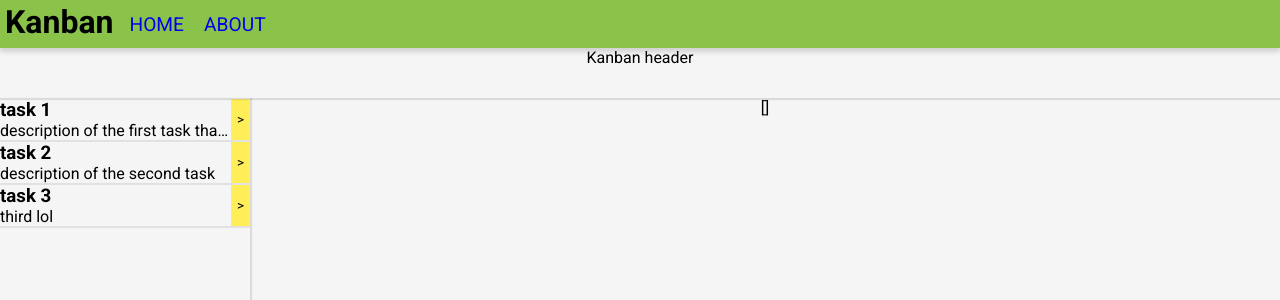
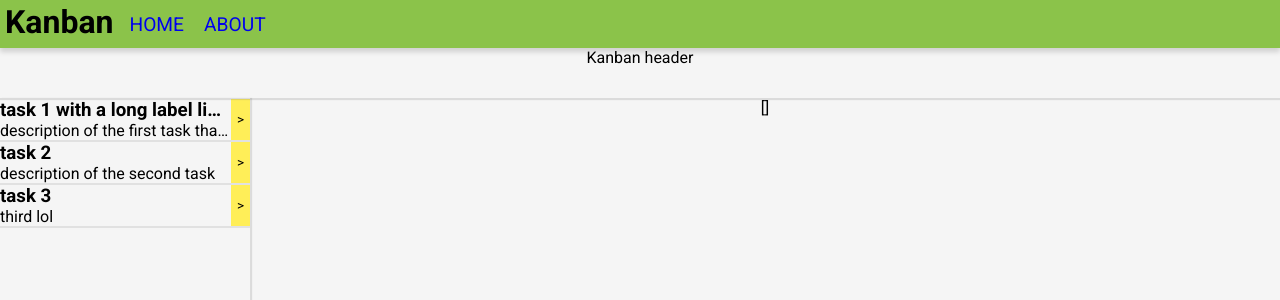
Before and after one commit to houska102/Kanban, a Vue app in the folder kanban-frontend/: page /project/1 in a window 1280 px wide. Shown: the top 300 px of the page. Built offline with nearby package versions, Linux system fonts and the light colour scheme.

Commit message:
adde tooltips to backlog items

```diff
--- a/kanban-frontend/src/components/Backlog/Backlog.vue
+++ b/kanban-frontend/src/components/Backlog/Backlog.vue
@@ -8,7 +8,7 @@
   }>()
 
   const projectBacklog = ref<Task[]>([
-    { id: 1, label: "task 1", description: "description of the first task that is suprisingly long" },
+    { id: 1, label: "task 1 with a long label like really long", description: "description of the first task that is suprisingly long" },
     { id: 2, label: "task 2", description: "description of the second task" },
     { id: 3, label: "task 3", description: "third lol" }
   ]);
--- a/kanban-frontend/src/components/Backlog/BacklogItem.vue
+++ b/kanban-frontend/src/components/Backlog/BacklogItem.vue
@@ -13,8 +13,8 @@
 </script>
 <template>
   <div class="backlog-item">
-    <h3 class="backlog-item--label">{{ label }}</h3>
-    <div class="backlog-item--description">
+    <h3 class="backlog-item--label" :title="label">{{ label }}</h3>
+    <div class="backlog-item--description" :title="description">
       {{ description }}
     </div>
     <button
@@ -33,6 +33,9 @@
   .backlog-item--label {
     padding: 0;
     margin: 0;
+    white-space: nowrap;
+    overflow: hidden;
+    text-overflow: ellipsis;
   }
   .backlog-item--description {
     white-space: nowrap;
```
